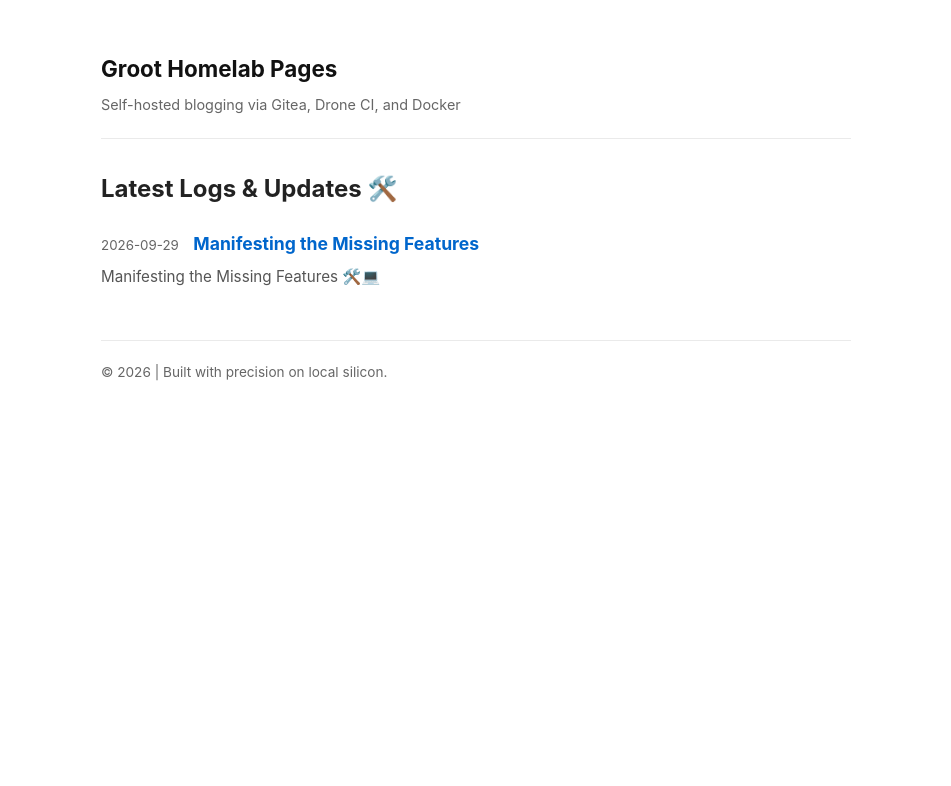
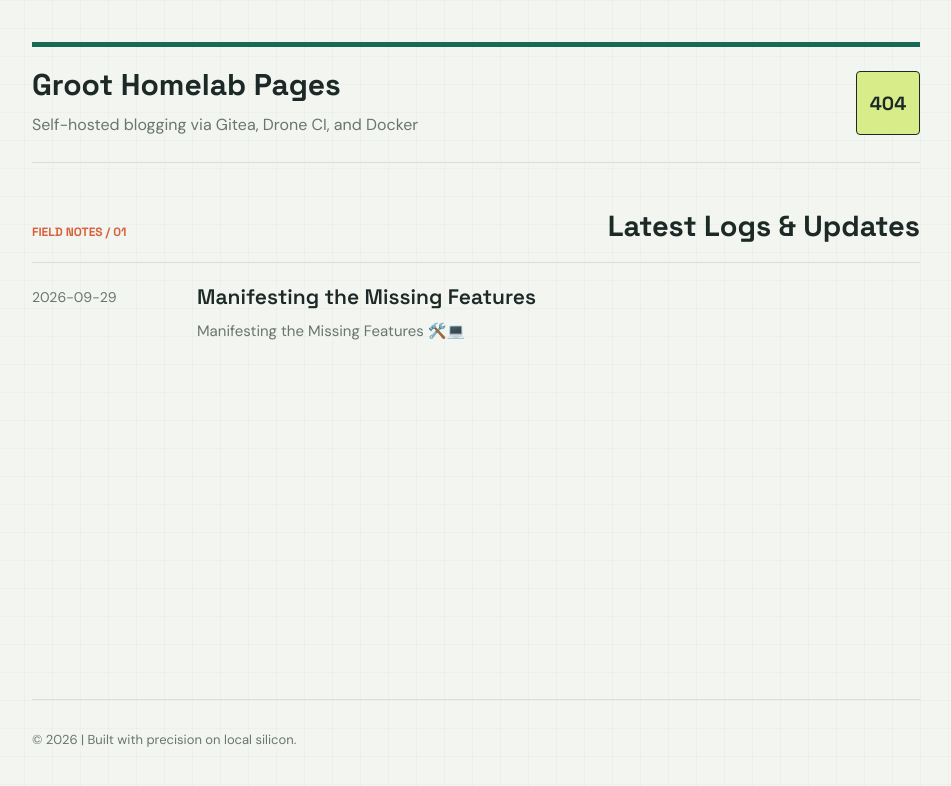
Before and after one commit to building-404/building-404.github.io, a Jekyll site: the page built from index.html, in a window 1280 px wide. Shown: the top 786 px of the page, without its empty margins (164-1115 px from the left). Built offline with Jekyll 4.4.1, drawn with Linux system fonts in a browser that asks for light colours.

Commit message:
Refactor layout styles and structure for improved readability and consistency

```diff
--- a/_layouts/default.html
+++ b/_layouts/default.html
@@ -4,30 +4,125 @@
     <meta charset="UTF-8">
     <meta name="viewport" content="width=device-width, initial-scale=1.0">
     <title>{{ page.title }} | {{ site.title }}</title>
+    <link rel="preconnect" href="https://fonts.googleapis.com">
+    <link rel="preconnect" href="https://fonts.gstatic.com" crossorigin>
+    <link href="https://fonts.googleapis.com/css2?family=DM+Sans:wght@400;500;600;700&family=Space+Grotesk:wght@500;600;700&display=swap" rel="stylesheet">
     <style>
-        body { font-family: -apple-system, BlinkMacSystemFont, "Segoe UI", Roboto, Arial, sans-serif; max-width: 750px; margin: 50px auto; padding: 0 20px; line-height: 1.7; background: #ffffff; color: #222222; }
-        a { color: #0066cc; text-decoration: none; }
-        a:hover { text-decoration: underline; }
-        header { margin-bottom: 30px; }
-        header a { font-size: 1.4em; font-weight: bold; color: #111; }
-        hr { border: 0; border-top: 1px solid #eaeaea; margin: 20px 0; }
-        pre { background: #f6f8fa; padding: 16px; border-radius: 6px; overflow-x: auto; font-family: monospace; border: 1px solid #e1e4e8; }
-        code { font-family: monospace; background: #f6f8fa; padding: 2px 6px; border-radius: 4px; font-size: 0.9em; }
-        pre code { background: none; padding: 0; font-size: 1em; }
-        footer { margin-top: 50px; font-size: 0.85em; color: #666; }
+        :root {
+            color-scheme: light;
+            --paper: #f3f5f1;
+            --surface: #ffffff;
+            --ink: #1c2926;
+            --muted: #687571;
+            --line: #d8dfda;
+            --green: #176b55;
+            --orange: #d9603b;
+            --lime: #d8ed8a;
+            --display: "Space Grotesk", "Trebuchet MS", sans-serif;
+            --body: "DM Sans", "Helvetica Neue", sans-serif;
+        }
+
+        * { box-sizing: border-box; }
+        html { background: var(--paper); }
+        body {
+            max-width: 960px;
+            min-height: 100vh;
+            margin: 0 auto;
+            padding: 42px 36px 24px;
+            color: var(--ink);
+            font: 16px/1.7 var(--body);
+            background-color: var(--paper);
+            background-image: linear-gradient(rgba(28, 41, 38, 0.025) 1px, transparent 1px), linear-gradient(90deg, rgba(28, 41, 38, 0.025) 1px, transparent 1px);
+            background-size: 28px 28px;
+        }
+
+        a { color: var(--green); text-decoration-thickness: 1px; text-underline-offset: 3px; }
+        a:hover { color: var(--orange); }
+        a:focus-visible { outline: 3px solid var(--orange); outline-offset: 4px; }
+        .site-header {
+            display: flex;
+            align-items: center;
+            justify-content: space-between;
+            gap: 24px;
+            margin-bottom: 46px;
+            padding: 21px 0 24px;
+            border-top: 5px solid var(--green);
+            border-bottom: 1px solid var(--line);
+        }
+        .site-title {
+            color: var(--ink);
+            font: 700 30px/1.15 var(--display);
+            text-decoration: none;
+        }
+        .site-title:hover { color: var(--green); }
+        .site-description { max-width: 590px; margin: 8px 0 0; color: var(--muted); }
+        .site-mark {
+            display: grid;
+            flex: 0 0 64px;
+            width: 64px;
+            height: 64px;
+            place-items: center;
+            border: 1px solid var(--ink);
+            border-radius: 4px;
+            background: var(--lime);
+            color: var(--ink);
+            font: 700 19px/1 var(--display);
+        }
+        main { min-height: 48vh; animation: page-in 420ms ease-out both; }
+        h1, h2, h3 { color: var(--ink); font-family: var(--display); line-height: 1.2; }
+        h2 { margin: 0; font-size: 29px; }
+        .section-heading { display: flex; align-items: baseline; justify-content: space-between; gap: 16px; margin-bottom: 18px; }
+        .eyebrow { color: var(--orange); font: 700 12px/1.4 var(--display); text-transform: uppercase; }
+        .post-list { margin: 0; padding: 0; list-style: none; }
+        .post-preview { display: grid; grid-template-columns: 145px minmax(0, 1fr); gap: 20px; padding: 20px 0; border-top: 1px solid var(--line); }
+        .post-date { padding-top: 3px; color: var(--muted); font-size: 14px; font-variant-numeric: tabular-nums; }
+        .post-link { color: var(--ink); font: 600 21px/1.35 var(--display); text-decoration: none; }
+        .post-link:hover { color: var(--green); }
+        .post-excerpt { margin: 7px 0 0; color: var(--muted); font-size: 15px; line-height: 1.6; }
+        .post-page { max-width: 740px; margin: 0 auto; }
+        .post-page h1 { margin: 0 0 10px; font-size: 40px; }
+        .post-meta { margin-bottom: 32px; color: var(--muted); font-size: 14px; }
+        .post-content h2 { margin: 36px 0 12px; font-size: 25px; }
+        .post-content h3 { margin: 28px 0 10px; font-size: 20px; }
+        .post-content p, .post-content li { max-width: 70ch; }
+        .post-content li + li { margin-top: 7px; }
+        .post-content blockquote { margin: 26px 0; padding: 4px 0 4px 20px; border-left: 3px solid var(--orange); color: var(--muted); }
+        pre { overflow-x: auto; padding: 18px; border: 1px solid var(--line); border-radius: 4px; background: #e9eeea; }
+        code { padding: 2px 5px; border-radius: 3px; background: #e9eeea; font: 0.9em ui-monospace, SFMono-Regular, Menlo, monospace; }
+        pre code { padding: 0; background: none; }
+        .back-link { display: inline-block; margin-top: 32px; font-weight: 700; }
+        .site-footer { margin-top: 58px; padding-top: 16px; border-top: 1px solid var(--line); color: var(--muted); font-size: 13px; }
+
+        @keyframes page-in {
+            from { opacity: 0; transform: translateY(8px); }
+            to { opacity: 1; transform: translateY(0); }
+        }
+        @media (prefers-reduced-motion: reduce) {
+            *, *::before, *::after { animation-duration: 0.01ms !important; animation-iteration-count: 1 !important; scroll-behavior: auto !important; }
+        }
+        @media (max-width: 620px) {
+            body { padding: 24px 20px 18px; }
+            .site-header { margin-bottom: 34px; }
+            .site-title { font-size: 25px; }
+            .site-mark { flex-basis: 52px; width: 52px; height: 52px; }
+            .section-heading { align-items: flex-start; flex-direction: column; gap: 5px; }
+            .post-preview { grid-template-columns: 1fr; gap: 4px; padding: 16px 0; }
+            .post-page h1 { font-size: 32px; }
+        }
     </style>
 </head>
 <body>
-    <header>
-        <a href="/">{{ site.title }}</a>
-        <p style="margin: 5px 0 0 0; color: #666; font-size: 0.9em;">{{ site.description }}</p>
-        <hr>
+    <header class="site-header">
+        <div>
+            <a class="site-title" href="/">{{ site.title }}</a>
+            <p class="site-description">{{ site.description }}</p>
+        </div>
+        <span class="site-mark" aria-hidden="true">404</span>
     </header>
     <main>
         {{ content }}
     </main>
-    <footer>
-        <hr>
+    <footer class="site-footer">
         <p>© 2026 | Built with precision on local silicon.</p>
     </footer>
 </body>
--- a/index.html
+++ b/index.html
@@ -3,14 +3,19 @@ layout: default
 title: Home
 ---
 
-<h2>Latest Logs & Updates 🛠️</h2>
+<div class="section-heading">
+  <span class="eyebrow">Field notes / 01</span>
+  <h2>Latest Logs &amp; Updates</h2>
+</div>
 
-<ul style="list-style-type: none; padding-left: 0;">
+<ul class="post-list">
   {% for post in site.posts %}
-    <li style="margin-bottom: 15px;">
-      <small style="color: #666; margin-right: 10px;">{{ post.date | date: "%Y-%m-%d" }}</small>
-      <a href="{{ post.url }}" style="font-weight: bold; font-size: 1.1em;">{{ post.title }}</a>
-      <p style="margin: 5px 0 0 0; color: #555; font-size: 0.95em;">{{ post.excerpt | strip_html | truncatewords: 25 }}</p>
+    <li class="post-preview">
+      <time class="post-date" datetime="{{ post.date | date_to_xmlschema }}">{{ post.date | date: "%Y-%m-%d" }}</time>
+      <div>
+        <a class="post-link" href="{{ post.url }}">{{ post.title }}</a>
+        <p class="post-excerpt">{{ post.excerpt | strip_html | truncatewords: 25 }}</p>
+      </div>
     </li>
   {% endfor %}
 </ul>
```
Also changed, not shown: _layouts/post.html (+7 -7 lines).
